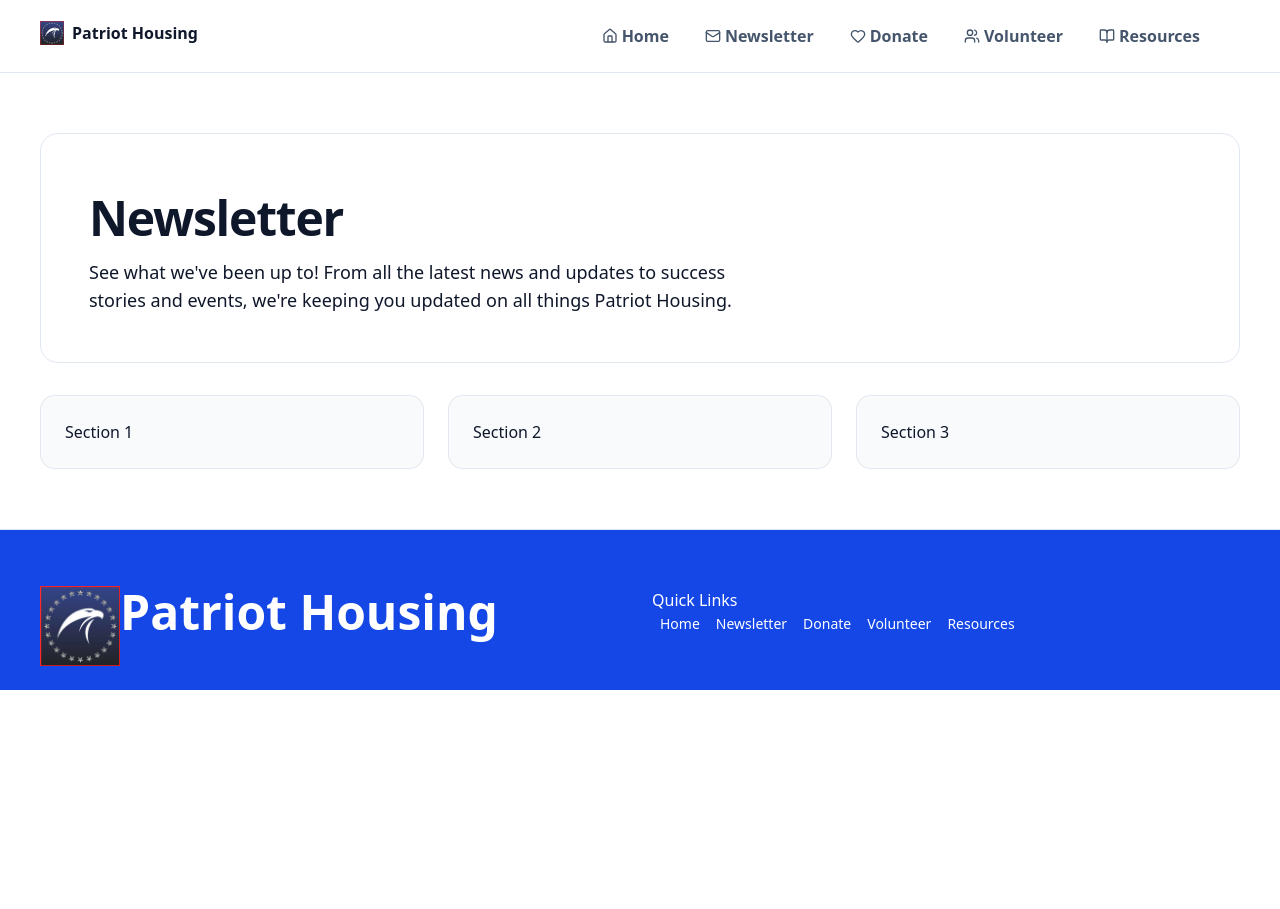
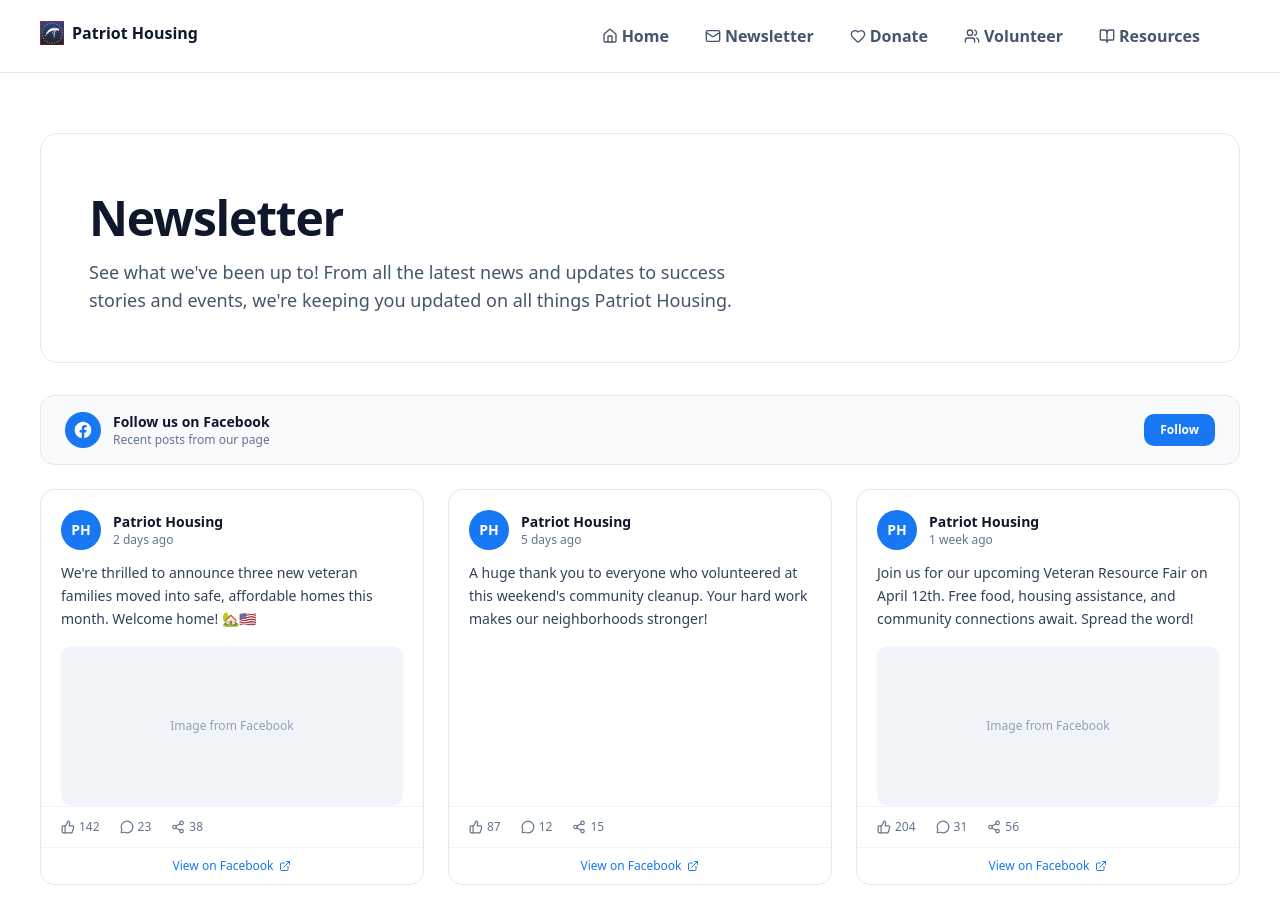
Before and after one commit to ktp-usc/patriot-housing, a Next.js app: page /newsletter in a window 1280 px wide. Shown: the top 909 px of the page. Before the commit the page ends 800 px from the top, so only its background shows below. Built offline with nearby package versions, Linux system fonts and the light colour scheme.

Commit message:
Sample Newsletter Site with PostCard

```diff
--- a/app/newsletter/page.tsx
+++ b/app/newsletter/page.tsx
@@ -1,5 +1,70 @@
 import Header from "@/components/header";
 import Footer from "@/components/footer";
+import FacebookPostCard from "@/components/FacebookPostCard";
+import type { FacebookPost } from "@/components/FacebookPostCard";
+
+const samplePosts: FacebookPost[] = [
+    {
+        id: "1",
+        author: "Patriot Housing",
+        date: "2 days ago",
+        body: "We're thrilled to announce three new veteran families moved into safe, affordable homes this month. Welcome home! 🏡🇺🇸",
+        hasImage: true,
+        likes: 142,
+        comments: 23,
+        shares: 38,
+    },
+    {
+        id: "2",
+        author: "Patriot Housing",
+        date: "5 days ago",
+        body: "A huge thank you to everyone who volunteered at this weekend's community cleanup. Your hard work makes our neighborhoods stronger!",
+        hasImage: false,
+        likes: 87,
+        comments: 12,
+        shares: 15,
+    },
+    {
+        id: "3",
+        author: "Patriot Housing",
+        date: "1 week ago",
+        body: "Join us for our upcoming Veteran Resource Fair on April 12th. Free food, housing assistance, and community connections await. Spread the word!",
+        hasImage: true,
+        likes: 204,
+        comments: 31,
+        shares: 56,
+    },
+    {
+        id: "4",
+        author: "Patriot Housing",
+        date: "2 weeks ago",
+        body: "Did you know? Over 37,000 veterans experience homelessness each year. Together, we can change that number. Learn how you can help.",
+        hasImage: false,
+        likes: 312,
+        comments: 47,
+        shares: 91,
+    },
+    {
+        id: "5",
+        author: "Patriot Housing",
+        date: "2 weeks ago",
+        body: "Our latest newsletter is out! Read about the impact of your donations and see what's next for Patriot Housing in 2026.",
+        hasImage: true,
+        likes: 98,
+        comments: 8,
+        shares: 22,
+    },
+    {
+        id: "6",
+        author: "Patriot Housing",
+        date: "3 weeks ago",
+        body: "Happy to share that our partnership with local businesses has helped furnish 15 homes this quarter. Gratitude to our amazing sponsors! 🙏",
+        hasImage: false,
+        likes: 176,
+        comments: 19,
+        shares: 33,
+    },
+];
 
 export default function NewsLetter() {
     return (
@@ -11,26 +76,54 @@ export default function NewsLetter() {
                     <h1 className="mt-3 text-3xl font-bold tracking-tight md:text-5xl">
                         Newsletter
                     </h1>
-                    <p className="mt-4 max-w-2xl text-base text-late-600 md:text-lg">
-                        See what we've been up to! From all the latest news and updates to success stories and events, we're keeping you updated on all things Patriot Housing.
+                    <p className="mt-4 max-w-2xl text-base text-slate-600 md:text-lg">
+                        See what we've been up to! From all the latest news and updates
+                        to success stories and events, we're keeping you updated on all
+                        things Patriot Housing.
                     </p>
                 </section>
 
-                <section className="mt-8 grid gap-6 md:grid-cols-3">
-                    <div className="rounded-xl border border-slate-200 bg-slate-50 p-6">
-                        Section 1
+                {/* Facebook feed banner */}
+                <section className="mt-8 flex items-center justify-between rounded-xl border border-slate-200 bg-slate-50 px-6 py-4">
+                    <div className="flex items-center gap-3">
+                        <div className="flex h-9 w-9 items-center justify-center rounded-full bg-[#1877F2] text-white">
+                            <svg
+                                className="h-5 w-5"
+                                fill="currentColor"
+                                viewBox="0 0 24 24"
+                                aria-hidden="true"
+                            >
+                                <path d="M22 12c0-5.523-4.477-10-10-10S2 6.477 2 12c0 4.991 3.657 9.128 8.438 9.878v-6.987h-2.54V12h2.54V9.797c0-2.506 1.492-3.89 3.777-3.89 1.094 0 2.238.195 2.238.195v2.46h-1.26c-1.243 0-1.63.771-1.63 1.562V12h2.773l-.443 2.89h-2.33v6.988C18.343 21.128 22 16.991 22 12z" />
+                            </svg>
+                        </div>
+                        <div>
+                            <p className="text-sm font-semibold text-slate-900">
+                                Follow us on Facebook
+                            </p>
+                            <p className="text-xs text-slate-500">
+                                Recent posts from our page
+                            </p>
+                        </div>
                     </div>
-                    <div className="rounded-xl border border-slate-200 bg-slate-50 p-6">
-                        Section 2
-                    </div>
-                    <div className="rounded-xl border border-slate-200 bg-slate-50 p-6">
-                        Section 3
-                    </div>
+                    <a
+                        href="https://www.facebook.com/profile.php?id=61577514210399"
+                        target="_blank"
+                        rel="noopener noreferrer"
+                        className="rounded-lg bg-[#1877F2] px-4 py-2 text-xs font-semibold text-white transition hover:bg-[#166FE5]"
+                    >
+                        Follow
+                    </a>
+                </section>
+
+                {/* Post cards */}
+                <section className="mt-6 grid gap-6 sm:grid-cols-2 lg:grid-cols-3">
+                    {samplePosts.map((post) => (
+                        <FacebookPostCard key={post.id} post={post} />
+                    ))}
                 </section>
             </main>
 
             <Footer />
         </div>
-
     );
 }
--- /dev/null
+++ b/components/FacebookPostCard.tsx
@@ -0,0 +1,70 @@
+import { ThumbsUp, MessageCircle, Share2, ExternalLink } from "lucide-react";
+
+export interface FacebookPost {
+  id: string;
+  author: string;
+  date: string;
+  body: string;
+  hasImage: boolean;
+  likes: number;
+  comments: number;
+  shares: number;
+}
+
+export default function FacebookPostCard({ post }: { post: FacebookPost }) {
+  return (
+    <article className="group flex flex-col rounded-xl border border-slate-200 bg-white transition hover:-translate-y-0.5 hover:shadow-md">
+      {/* Header */}
+      <div className="flex items-center gap-3 px-5 pt-5">
+        {/* Avatar placeholder */}
+        <div className="flex h-10 w-10 shrink-0 items-center justify-center rounded-full bg-[#1877F2] text-sm font-bold text-white">
+          PH
+        </div>
+        <div className="min-w-0">
+          <p className="truncate text-sm font-semibold text-slate-900">
+            {post.author}
+          </p>
+          <p className="text-xs text-slate-500">{post.date}</p>
+        </div>
+      </div>
+
+      {/* Body */}
+      <p className="px-5 pt-3 text-sm leading-relaxed text-slate-700">
+        {post.body}
+      </p>
+
+      {/* Optional image placeholder */}
+      {post.hasImage && (
+        <div className="mx-5 mt-4 flex h-40 items-center justify-center rounded-lg bg-slate-100 text-xs text-slate-400">
+          Image from Facebook
+        </div>
+      )}
+
+      {/* Engagement row */}
+      <div className="mt-auto flex items-center gap-5 border-t border-slate-100 px-5 py-3 text-xs text-slate-500 mt-4">
+        <span className="inline-flex items-center gap-1">
+          <ThumbsUp className="h-3.5 w-3.5" />
+          {post.likes}
+        </span>
+        <span className="inline-flex items-center gap-1">
+          <MessageCircle className="h-3.5 w-3.5" />
+          {post.comments}
+        </span>
+        <span className="inline-flex items-center gap-1">
+          <Share2 className="h-3.5 w-3.5" />
+          {post.shares}
+        </span>
+      </div>
+
+      {/* CTA */}
+      <a
+        href="https://www.facebook.com/profile.php?id=61577514210399"
+        target="_blank"
+        rel="noopener noreferrer"
+        className="flex items-center justify-center gap-1.5 rounded-b-xl border-t border-slate-100 py-2.5 text-xs font-medium text-[#1877F2] transition hover:bg-slate-50"
+      >
+        View on Facebook <ExternalLink className="h-3 w-3" />
+      </a>
+    </article>
+  );
+}
```
Also changed, not shown: 1 other file (tests, documents, lock files or other folders).
